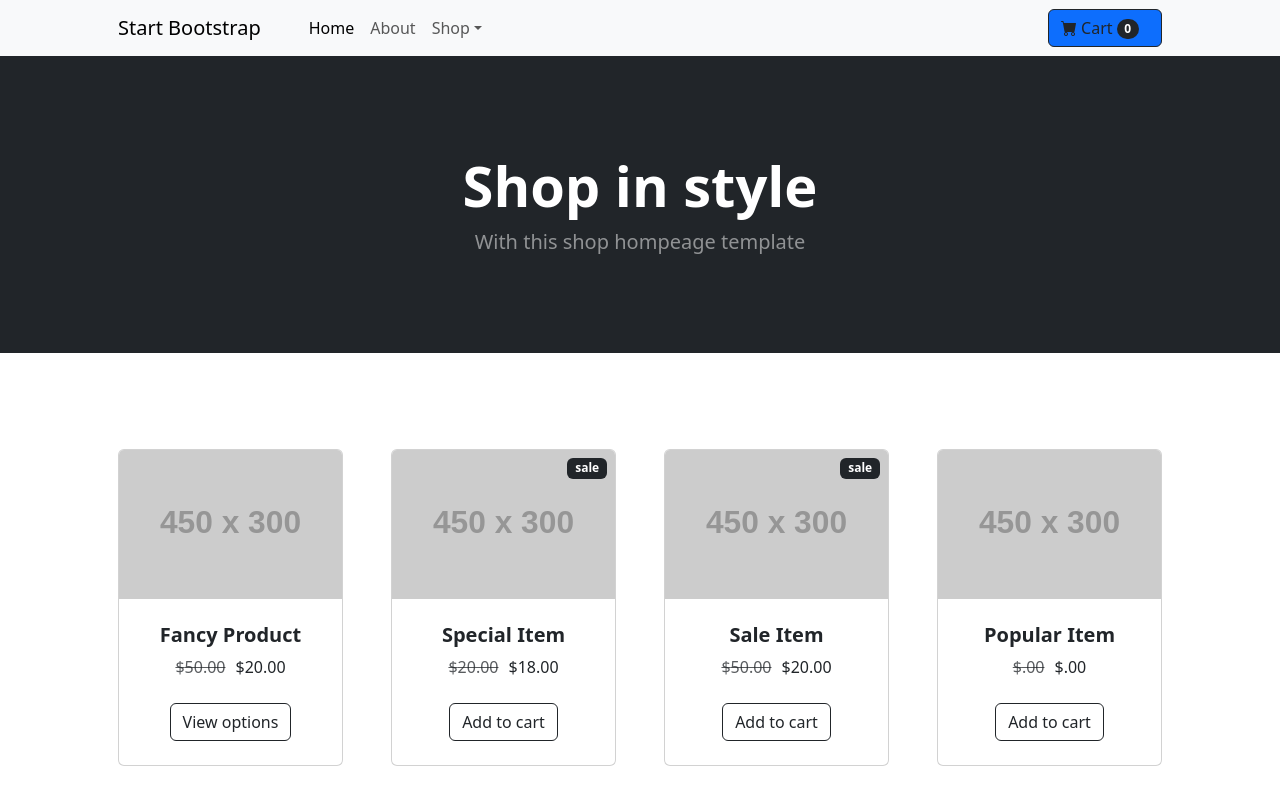
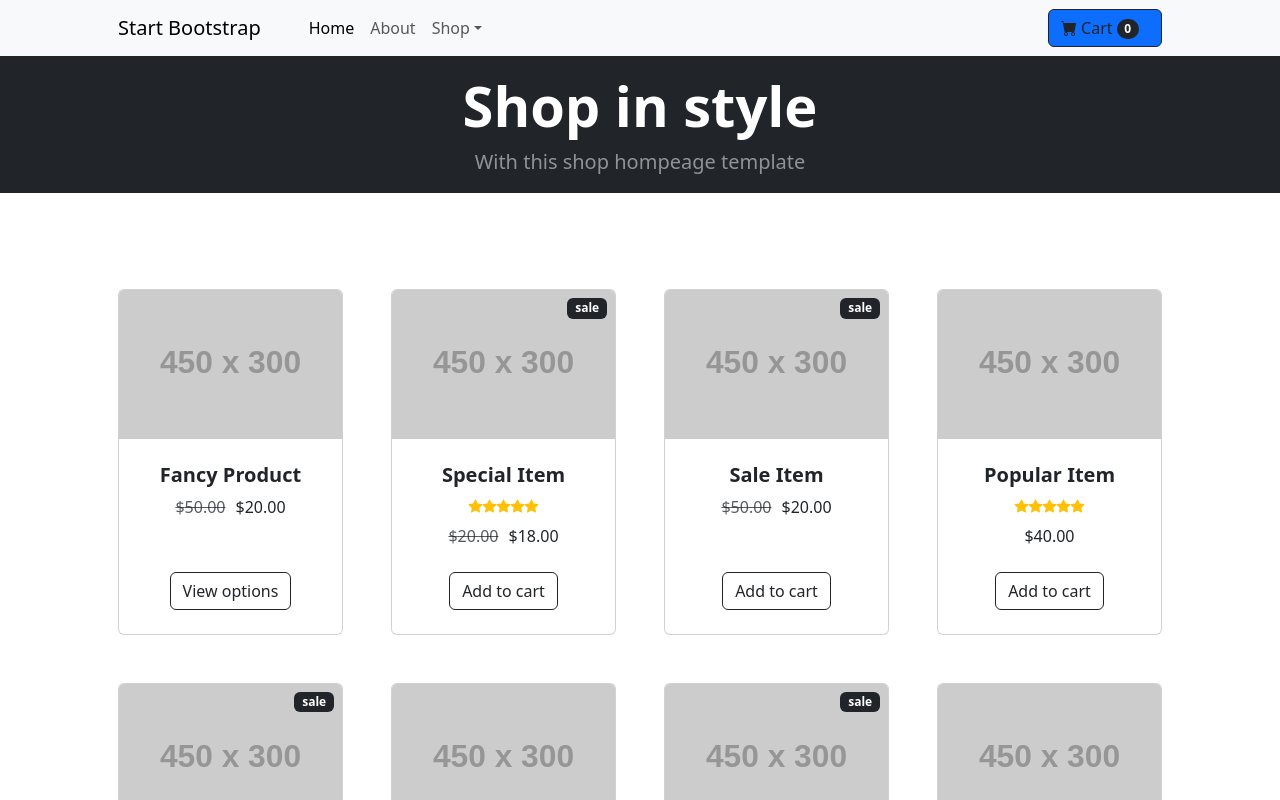
Before and after one commit to arasamannar/cart, a React (Create React App) app: page / in a window 1280 px wide. Shown: the top 800 px of the page. Built offline with nearby package versions, Linux system fonts and the light colour scheme.

Commit message:
added a new function for addto cart function

```diff
--- a/src/Cart.jsx
+++ b/src/Cart.jsx
@@ -1,7 +1,6 @@
-import { useState } from "react";
-import Nav from './Nav';
 
-function Cart({details}) {
+
+function Cart({details,handleAddtoCart}) {
   return (
 
     <>
@@ -21,17 +20,30 @@
           <div className="card-body p-4">
             <div className="text-center">
               <h5 className="fw-bolder">{details.headName} </h5>
-              <span className="text-muted text-decoration-line-through">
+              {(details.headName) === 'Popular Item'? (<div className="d-flex justify-content-center small text-warning mb-2">
+                                        <div className="bi-star-fill"></div>
+                                        <div className="bi-star-fill"></div>
+                                        <div className="bi-star-fill"></div>
+                                        <div className="bi-star-fill"></div>
+                                        <div className="bi-star-fill"></div>
+              </div>) : (details.headName) === 'Special Item'? (<div className="d-flex justify-content-center small text-warning mb-2">
+                                        <div className="bi-star-fill"></div>
+                                        <div className="bi-star-fill"></div>
+                                        <div className="bi-star-fill"></div>
+                                        <div className="bi-star-fill"></div>
+                                        <div className="bi-star-fill"></div>
+              </div>) : null }
+              {(details.headName === 'Popular Item') ? null : <span className="text-muted text-decoration-line-through">
                 ${details.originalPrice}.00
-              </span>
-              ${details.discountedPrice}.00
+              </span>}
+              {(details.headName === 'Popular Item')? `$${details.singlePrice}.00` : `$${details.discountedPrice}.00`}
             </div>
           </div>
           <div className="card-footer p-4 pt-0 border-top-0 bg-transparent">
             <div className="text-center">
-              <a className="btn btn-outline-dark mt-auto" href="#">
+              <button className="btn btn-outline-dark mt-auto" onClick={() => handleAddtoCart(details)}>
                 {details.last}
-              </a>
+              </button>
             </div>
           </div>
         </div>
--- a/src/Footer.jsx
+++ b/src/Footer.jsx
@@ -1,7 +1,7 @@
 function Footer(){
     return <>
-            <footer class="py-5 bg-dark">
-            <div class="container"><p class="m-0 text-center text-white">Copyright &copy; Your Website 2023</p></div>
+            <footer className="py-5 bg-dark">
+            <div className="container"><p className="m-0 text-center text-white">Copyright &copy; Your Website 2023</p></div>
         </footer>
     </>
 }
--- a/src/Header.jsx
+++ b/src/Header.jsx
@@ -1,11 +1,11 @@
 function Header(){
 
     return <>
-                <header class="bg-dark py-5">
-            <div class="container px-4 px-lg-5 my-5">
-                <div class="text-center text-white">
-                    <h1 class="display-4 fw-bolder">Shop in style</h1>
-                    <p class="lead fw-normal text-white-50 mb-0">With this shop hompeage template</p>
+                <header className="bg-dark py-2">
+            <div className="container px-4 px-lg-5 my-2">
+                <div className="text-center text-white">
+                    <h1 className="display-4 fw-bolder">Shop in style</h1>
+                    <p className="lead fw-normal text-white-50 mb-0">With this shop hompeage template</p>
                 </div>
             </div>
         </header>
```
Also changed, not shown: 1 other file (tests, documents, lock files or other folders).
